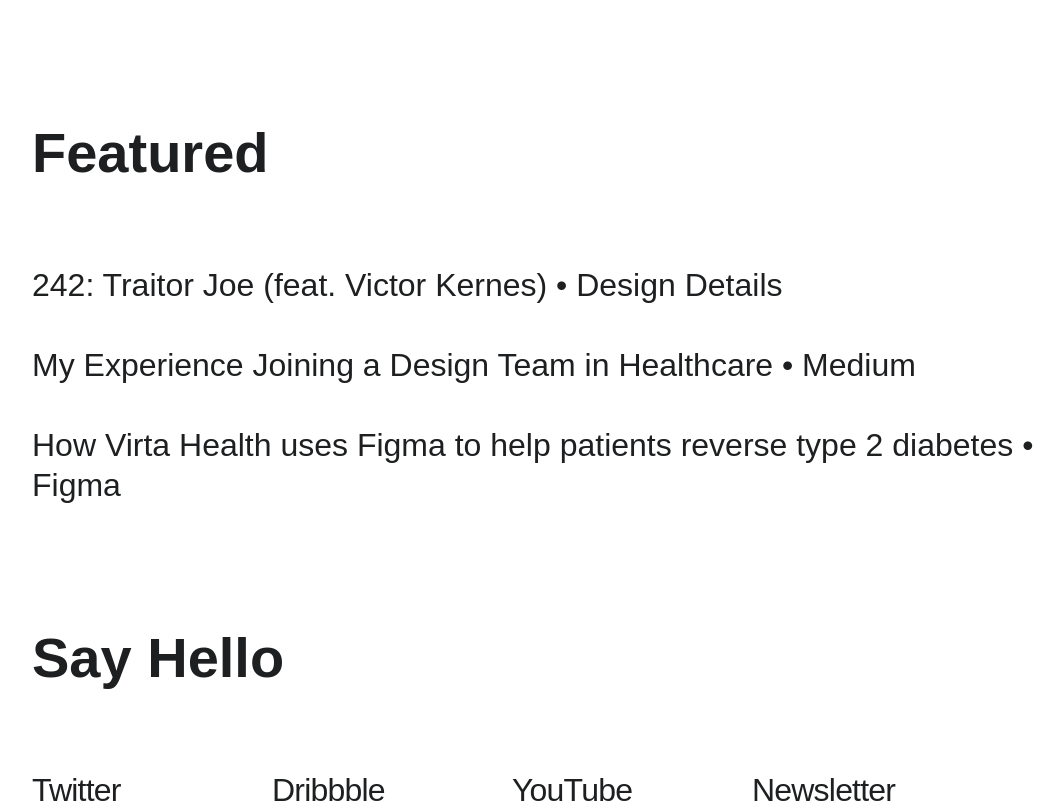
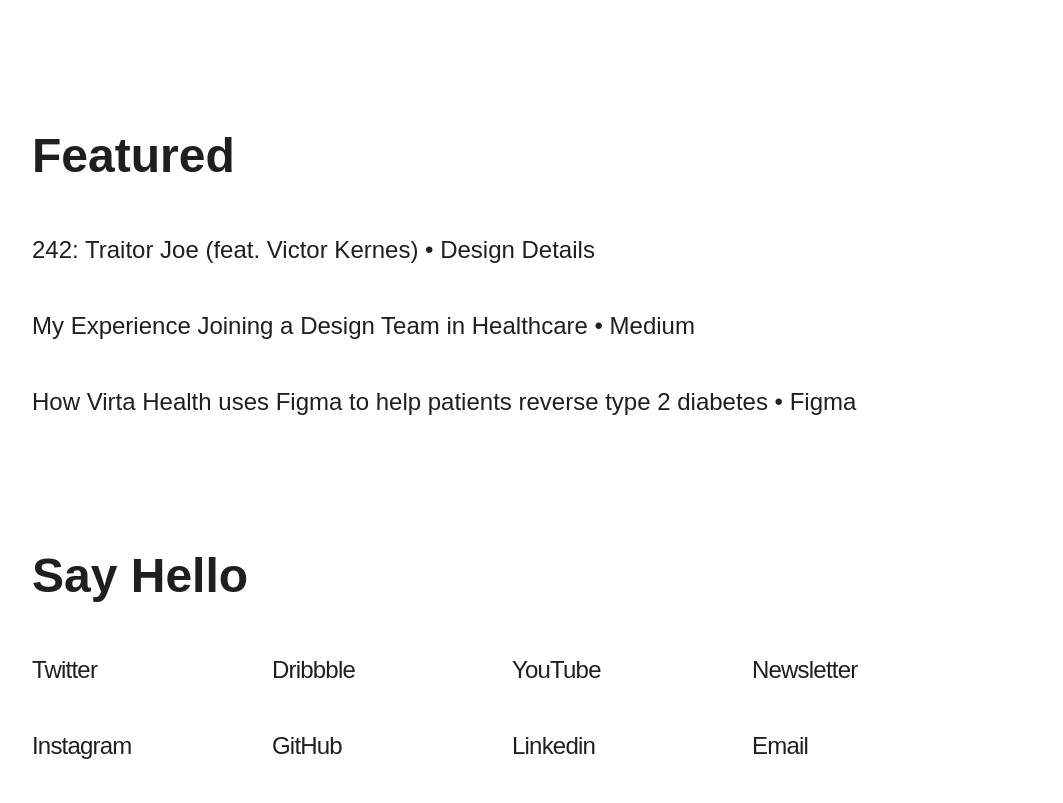
Before and after one commit to victorkernes/victor-kernes-next, a Next.js app: page / in a window 1280 px wide. Shown: the part 920-1723 px from the top of the page, without its empty margins (72-1135 px from the left). Built offline with nearby package versions, Linux system fonts and the light colour scheme.

Commit message:
Adjusting font sizes"

```diff
--- a/components/Footer/Footer.module.css
+++ b/components/Footer/Footer.module.css
@@ -7,8 +7,7 @@
   margin: 0 auto;
 }
 .FooterHeader {
-  font-size: 3.5rem;
-  padding-bottom: 5rem;
+  padding-bottom: 2.5rem;
 }
 .LinksContainer {
   display: flex;
@@ -23,12 +22,8 @@
 }
 .LinkText {
   padding-bottom: 2.5rem;
-  margin: 0;
 }
 .LinkText a {
-  text-decoration: none;
-  font-size: 2rem;
-  line-height: 1.25;
   font-style: normal;
   letter-spacing: -0.05rem;
 }
--- a/components/Footer/index.js
+++ b/components/Footer/index.js
@@ -3,30 +3,46 @@
 const Footer = () => (
   <footer className={styles.Footer}>
     <div className={styles.FooterContainer}>
-      <div>
-        <h3 className={styles.FooterHeader}>Say Hello</h3>
+      <div className={styles.FooterHeader}>
+        <h3 className={"f1"}>Say Hello</h3>
       </div>
       <div className={styles.LinksContainer}>
         <div className={styles.LinksColumn}>
           <p className={styles.LinkText}>
-            <a href="https://twitter.com/victorkernes" target="_blank">
+            <a
+              className={"f3"}
+              href="https://twitter.com/victorkernes"
+              target="_blank"
+            >
               Twitter
             </a>
           </p>
           <p className={styles.LinkText}>
-            <a href="https://instagram.com/victorkernes" target="_blank">
+            <a
+              className={"f3"}
+              href="https://instagram.com/victorkernes"
+              target="_blank"
+            >
               Instagram
             </a>
           </p>
         </div>
         <div className={styles.LinksColumn}>
           <p className={styles.LinkText}>
-            <a href="https://dribbble.com/victorkernes" target="_blank">
+            <a
+              className={"f3"}
+              href="https://dribbble.com/victorkernes"
+              target="_blank"
+            >
               Dribbble
             </a>
           </p>
           <p className={styles.LinkText}>
-            <a href="https://github.com/victorkernes" target="_blank">
+            <a
+              className={"f3"}
+              href="https://github.com/victorkernes"
+              target="_blank"
+            >
               GitHub
             </a>
           </p>
@@ -34,6 +50,7 @@
         <div className={styles.LinksColumn}>
           <p className={styles.LinkText}>
             <a
+              className={"f3"}
               href="https://www.youtube.com/channel/UCPKrAd94VZnWwv5mDnS1H9A"
               target="_blank"
             >
@@ -41,25 +58,39 @@
             </a>
           </p>
           <p className={styles.LinkText}>
-            <a href="https://www.linkedin.com/in/victorkernes/" target="_blank">
+            <a
+              className={"f3"}
+              href="https://www.linkedin.com/in/victorkernes/"
+              target="_blank"
+            >
               Linkedin
             </a>
           </p>
         </div>
         <div className={styles.LinksColumn}>
           <p className={styles.LinkText}>
-            <a href="https://tinyletter.com/victorkernes" target="_blank">
+            <a
+              className={"f3"}
+              href="https://tinyletter.com/victorkernes"
+              target="_blank"
+            >
               Newsletter
             </a>
           </p>
           <p className={styles.LinkText}>
-            <a href="mailto:victorkernes@gmail.com" target="_blank">
+            <a
+              className={"f3"}
+              href="mailto:victorkernes@gmail.com"
+              target="_blank"
+            >
               Email
             </a>
           </p>
         </div>
       </div>
-      <p className={styles.Developer}>Designed and Developed by Victor Kernes</p>
+      <p className={styles.Developer}>
+        Designed and Developed by Victor Kernes
+      </p>
       <p className={styles.Copyright}>© 2020 Victor Kernes</p>
     </div>
   </footer>
--- a/pages/index.js
+++ b/pages/index.js
@@ -31,13 +31,13 @@
       </div>
     </section>
     <section className={"FeaturedContainer"}>
-      <h2>Featured</h2>
-      <p>
+      <h2 className={"f1"}>Featured</h2>
+      <p className={"f3"}>
         <a href="https://designdetails.fm/episodes/130517" target="_blank">
           242: Traitor Joe (feat. Victor Kernes) • Design Details
         </a>
       </p>
-      <p>
+      <p className={"f3"}>
         <a
           href="https://medium.com/virta-health/my-experience-joining-a-design-team-in-healthcare-bc07fbfe41a4"
           target="_blank"
@@ -45,7 +45,7 @@
           My Experience Joining a Design Team in Healthcare • Medium
         </a>
       </p>
-      <p>
+      <p className={"f3"}>
         <a
           href="https://www.figma.com/blog/how-virta-health-uses-figma-to-help-patients-reverse-type-2-diabetes/"
           target="_blank"
--- a/pages/styles.css
+++ b/pages/styles.css
@@ -160,12 +160,10 @@
   padding-bottom: 5rem;
 }
 .FeaturedContainer h2 {
-  font-size: 3.5rem;
-  padding-bottom: 5rem;
+  font-weight: 700;
+  padding-bottom: 2.5rem;
 }
 .FeaturedContainer p {
-  font-size: 2rem;
-  line-height: 1.25;
   padding-bottom: 2.5rem;
 }
 .FeaturedContainer a {
```
